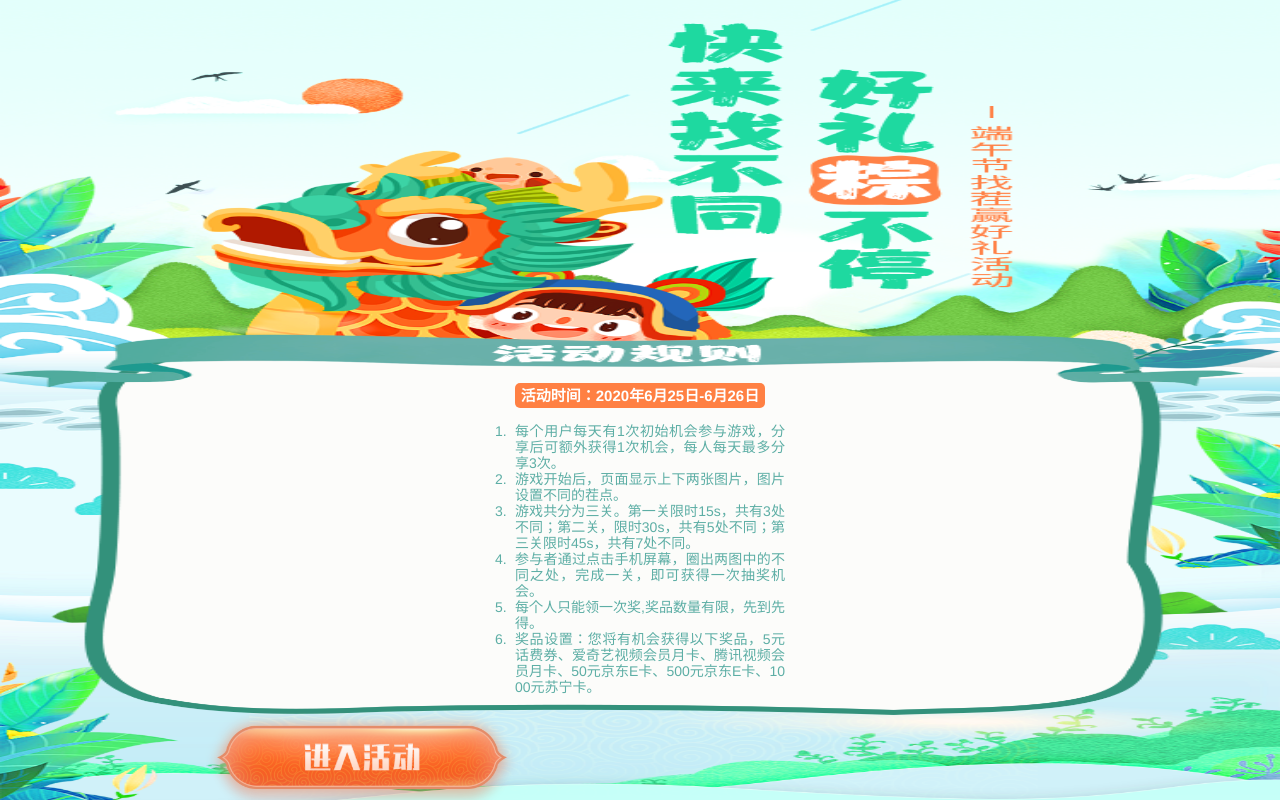
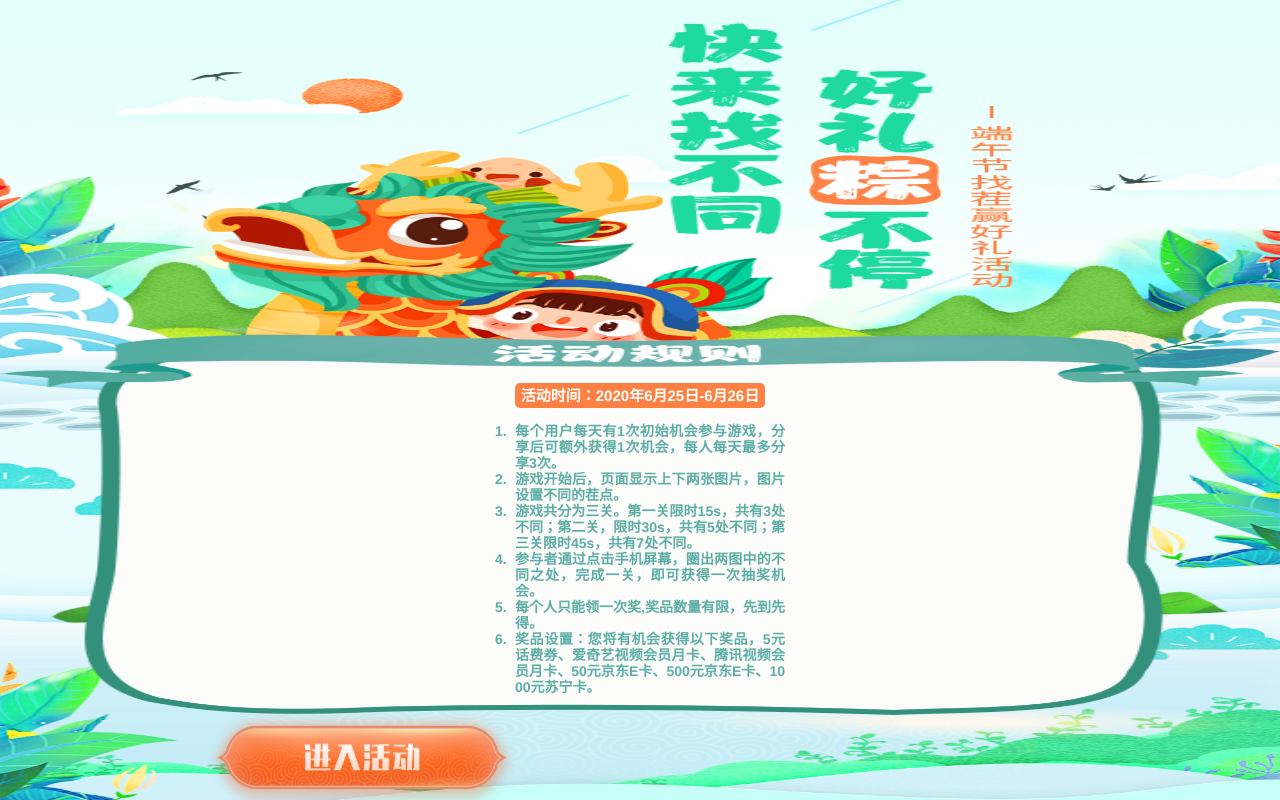
Before and after one commit to lz2007/nonghanggame, a Vue app: page /#/guize in a window 1280 px wide. Built offline with nearby package versions, Linux system fonts and the light colour scheme.

Commit message:
修改字体

```diff
--- a/src/components/guize.vue
+++ b/src/components/guize.vue
@@ -111,7 +111,7 @@ export default {
     word-break: break-all;
     margin: auto;
     line-height: 16px;
-    /* font-weight: bold; */
+    font-weight: bold;
     text-align: justify;
     display: inline-grid;
     grid-template-columns: 20px 270px;
```
